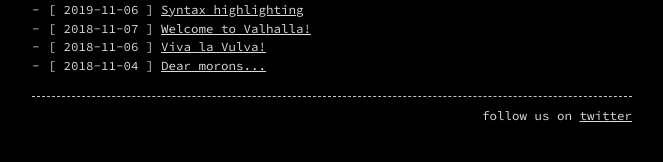
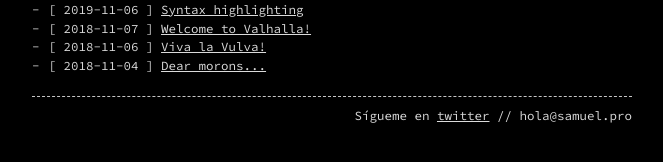
Before and after one commit to metac0m/metac0m.github.io, a Jekyll site: the page built from index.md, in a window 1280 px wide. Shown: the part 169-331 px from the top of the page, without its empty margins (308-971 px from the left). Built offline with Jekyll 4.4.1, drawn with Linux system fonts in a browser that asks for light colours.

Commit message:
Update _config.yml

```diff
--- a/_config.yml
+++ b/_config.yml
@@ -11,7 +11,7 @@ header_pages:
 
 style: dark
 
-footer: 'follow us on <a href="https://twitter.com/">twitter</a>'
+footer: 'Sígueme en <a href="https://twitter.com/logik">twitter</a> // hola@samuel.pro'
 
 # Build settings
 markdown: kramdown
```
